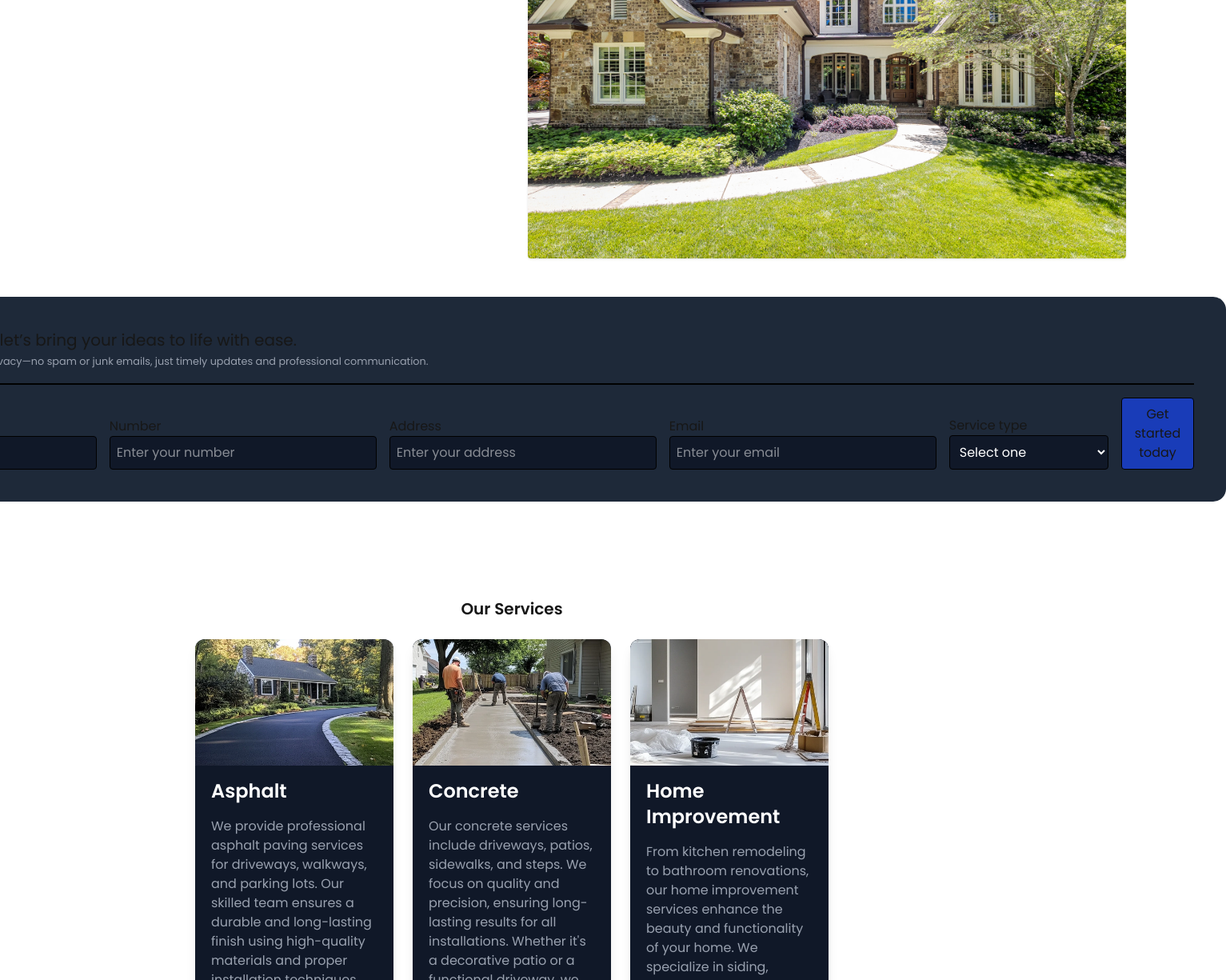
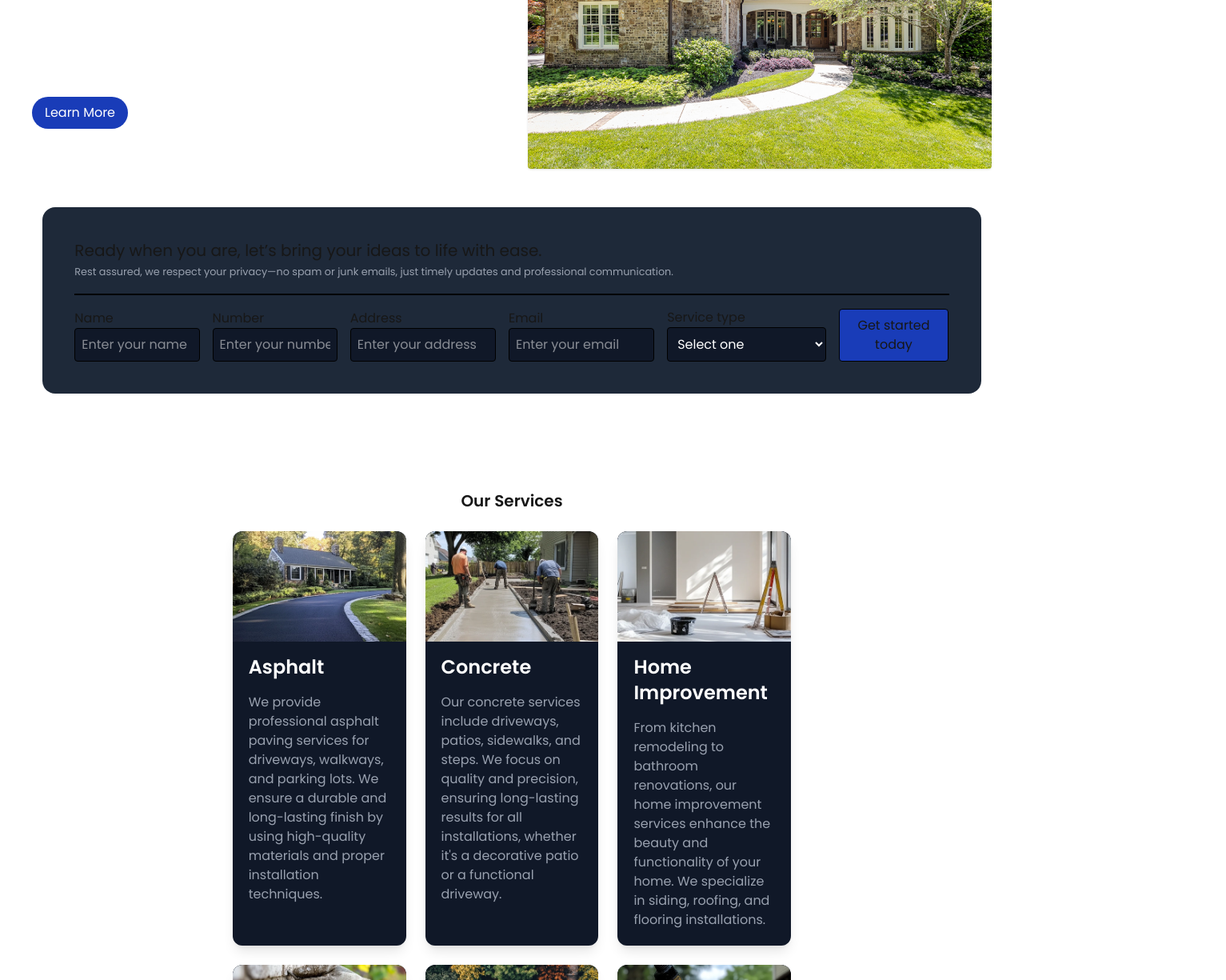
Before and after one commit to TonyRodriguez24/untitled-project, a Next.js app: page / in a window 1280 px wide. Shown: the part 280-1505 px from the top of the page at 80% size, 1533 px wide, since content can reach past the window. Built offline with nearby package versions, Linux system fonts and the light colour scheme.

Commit message:
edited contact form on home page, edited gallery on home

```diff
--- a/src/app/gallery/page.jsx
+++ b/src/app/gallery/page.jsx
@@ -138,7 +138,7 @@ export default function Gallery() {
           living spaces, and other modern upgrades.
         </p>
 
-        <div className="grid md:grid-cols-5 lg:grid-cols-6 place-items-center gap-2">
+        <div className="grid md:grid-cols-5 lg:grid-cols-4 place-items-center gap-2">
           {galleryInfo.map((item, idx) => (
             <figure key={idx}>
               <Image
--- a/src/app/globals.css
+++ b/src/app/globals.css
@@ -31,6 +31,7 @@ body {
 * {
   -webkit-user-select: none;
   user-select: none;
+  scroll-behavior: smooth;
 }
 
 a {
--- a/src/app/page.tsx
+++ b/src/app/page.tsx
@@ -12,12 +12,14 @@ export default function Home() {
         <LandingPage />
         <Services />
         <PageDivider
+          href={'/contact-us'}
           imageUrl={"/page-dividers/overhead-pavers.png"}
           title={"We’re Here to Make It Easy"}
           description={
             "Whether you’re starting a new project or just have a question, we are here to help."
           }
           CTA={"Reach Out to Us"}
+          customClass={"text-center"}
         />
         <Gallery />
         <Testimonials />
--- a/src/components/ContactForm.jsx
+++ b/src/components/ContactForm.jsx
@@ -31,7 +31,7 @@ export default function ContactForm() {
     <form
       onSubmit={handleSubmit}
       autoComplete="on"
-      className="flex flex-col gap-2 my-2 mx-3 lg:mx-0 p-10 rounded-2xl bg-gray-800 shadow-background shadow-2xl h-full w-fit justify-center items-start">
+      className="flex flex-col gap-2 my-2 mx-3 lg:mx-0 p-10 rounded-2xl bg-gray-800 shadow-background shadow-2xl justify-center items-start w-11/12">
       <header className="text-start">
         <h3 className="fw-bold text-xl">
           Ready when you are, let’s bring your ideas to life with ease.
@@ -44,8 +44,8 @@ export default function ContactForm() {
 
       <hr className="my-2 border-black w-full border-1"></hr>
 
-      <div className="flex flex-col lg:flex-row flex-wrap lg:flex-nowrap w-full gap-4 items-center lg:items-end">
-        <div className="flex flex-col w-4/5 lg:w-2/3">
+      <div className="flex flex-col lg:flex-row flex-wrap w-full h-fit gap-4 items-center lg:items-end">
+        <div className="flex flex-col w-4/5 lg:w-1/7">
           <label htmlFor="name">Name</label>
           <input
             className={styles}
@@ -57,7 +57,7 @@ export default function ContactForm() {
             value={formData.name}
           />
         </div>
-        <div className="flex flex-col w-4/5 lg:w-2/3">
+        <div className="flex flex-col w-4/5 lg:w-1/7">
           <label htmlFor="number">Number</label>
           <input
             className={styles}
@@ -70,7 +70,7 @@ export default function ContactForm() {
             autoComplete="tel"
           />
         </div>
-        <div className="flex flex-col w-4/5 lg:w-2/3">
+        <div className="flex flex-col w-4/5 lg:w-1/6">
           <label htmlFor="address">Address</label>
           <input
             className={styles}
@@ -82,7 +82,7 @@ export default function ContactForm() {
             value={formData.address}
           />
         </div>
-        <div className="flex flex-col w-4/5 lg:w-2/3">
+        <div className="flex flex-col w-4/5 lg:w-1/6">
           <label htmlFor="email">Email</label>
           <input
             className={styles}
@@ -94,7 +94,7 @@ export default function ContactForm() {
             value={formData.email}
           />
         </div>
-        <div className="flex flex-col w-4/5 lg:w-2/3">
+        <div className="flex flex-col w-4/5 lg:w-fit">
           <label htmlFor="service">Service type</label>
           <select
             className={styles}
@@ -113,7 +113,7 @@ export default function ContactForm() {
             <option value="paver_sealing">Paver Sealing</option>
           </select>
         </div>
-        <button className="bg-blue-800 py-2 px-4 border-1 my-4  lg:my-0 border-black rounded-sm w-4/5 h-fit cursor-pointer ">
+        <button className="bg-blue-800 py-2 px-4 border-1 my-4  lg:my-0 border-black rounded-sm  w-4/5 lg:w-1/8 h-fit cursor-pointer ">
           Get started today
         </button>
       </div>
--- a/src/components/home-page/HeroHeader.jsx
+++ b/src/components/home-page/HeroHeader.jsx
@@ -1,25 +1,28 @@
 import Image from "next/image";
+import Link from "next/link";
 
 export default function HeroHeader() {
   return (
     <div className="w-full flex justify-center sm:px-8 lg:px-10">
-      <div className="grid grid-cols-1 lg:grid-cols-12 gap-10 max-w-screen-2xl w-full items-stretch py-10">
+      <div className="grid grid-cols-1 lg:grid-cols-12 lg:gap-10 max-w-screen-2xl w-full items-stretch lg:py-10">
         {/* Text Section */}
-        <div className="col-span-12 lg:col-span-6 flex flex-col justify-center gap-4 lg:gap-6 text-white">
-          <h1 className="text-5xl lg:text-5xl font-extrabold select-none">
+        <div className="p-3 lg:p-0 col-span-12 lg:col-span-6 flex flex-col justify-center gap-4 lg:gap-6 text-white h-[calc(100dvh-64px)] lg:h-auto">
+          <h1 className="text-5xl font-extrabold select-none">
             Get started on building the home of your dreams today
           </h1>
           <p className="text-lg lg:text-xl select-none">
             Long Island's top general contractor, delivering industry-leading
             results for over 35 years.
           </p>
-          <button className="btn bg-blue-800 px-4 py-2 rounded-4xl text-white hover:bg-blue-700 transition cursor-pointer w-fit">
+          <Link
+            href={"#services"}
+            className="btn bg-blue-800 px-4 py-2 rounded-4xl text-white hover:bg-blue-700 transition cursor-pointer w-fit">
             Learn More
-          </button>
+          </Link>
         </div>
 
         {/* Image Section */}
-        <div className="col-span-12 lg:col-span-6 flex justify-center">
+        <div className="col-span-12 lg:col-span-6 justify-center hidden lg:flex">
           <Image
             src={"/sample_image.jpg"}
             alt={"random"}
--- a/src/components/home-page/Services.jsx
+++ b/src/components/home-page/Services.jsx
@@ -4,10 +4,10 @@ import Link from "next/link";
 
 export default function Services() {
   return (
-    <div className="flex flex-col items-center p-4 lg:p-20">
+    <section id = "services" className="flex flex-col items-center p-4 lg:p-20">
       <h2 className="text-xl font-bold text-center">Our Services</h2>
 
-      <div className="grid grid-cols-1 md:grid-cols-2 lg:grid-cols-3 gap-6 p-6 lg:w-3/4">
+      <div className="grid grid-cols-1 sm:grid-cols-2 lg:grid-cols-3 gap-6 p-6 w-11/12 lg:w-full xl:w-2/3">
         {services.map((service) => (
           <div
             key={service.id}
@@ -16,7 +16,7 @@ export default function Services() {
               <Image
                 src={service.image}
                 alt={service.name}
-                width={400}
+                width={300}
                 height={200}
                 className="w-full rounded-t-xl cursor-pointer hover:opacity-60 transition"
               />
@@ -34,6 +34,6 @@ export default function Services() {
           </div>
         ))}
       </div>
-    </div>
+    </section>
   );
 }
--- a/src/components/layout/PageDivider.jsx
+++ b/src/components/layout/PageDivider.jsx
@@ -1,18 +1,13 @@
-export default function PageDivider({ imageUrl, title, description, CTA }) {
+export default function PageDivider({ imageUrl, title, description, href, CTA, customClass }) {
   return (
     <div
-      className="w-full my-5 bg-cover bg-center bg-no-repeat"
-      style={{ backgroundImage: `url(${imageUrl})`, backgroundSize: 'cover' }}>
+      className={`w-full my-5 bg-cover bg-center bg-no-repeat`}
+      style={{ backgroundImage: `url(${imageUrl})`, backgroundSize: "cover" }}>
       <div className="w-full bg-black/75 flex flex-col items-center justify-center py-16 px-4">
-        <h3 className="text-2xl font-bold text-white mb-2">
-          {title}
-        </h3>
-        <p>
-          Whether you’re starting a new project or just have a question, we are
-          here to help.
-        </p>
+        <h3 className="text-2xl font-bold text-white mb-2">{title}</h3>
+        <p className={`${customClass}`}>{description}</p>
         <a
-          href="/contact-us"
+          href={href}
           className="bg-amber-700 hover:bg-amber-500 text-white mt-2 px-3 py-2 rounded transition">
           {CTA}
         </a>
--- a/src/data/servicesInfo.js
+++ b/src/data/servicesInfo.js
@@ -4,7 +4,7 @@ export const services = [
         name: "Asphalt",
         link: "asphalt",
         image: "/home_page/icon-group/asphalt.webp",
-        cardDescription: 'We provide professional asphalt paving services for driveways, walkways, and parking lots. Our skilled team ensures a durable and long-lasting finish using high-quality materials and proper installation techniques. Contact us for a consultation.',
+        cardDescription: 'We provide professional asphalt paving services for driveways, walkways, and parking lots. We ensure a durable and long-lasting finish by using high-quality materials and proper installation techniques.',
         subServices: [
             {
                 name: "Driveway Installation",
@@ -81,7 +81,7 @@ export const services = [
         name: "Concrete",
         link: "concrete",
         image: "/home_page/icon-group/concrete.webp",
-        cardDescription: "Our concrete services include driveways, patios, sidewalks, and steps. We focus on quality and precision, ensuring long-lasting results for all installations. Whether it's a decorative patio or a functional driveway, we deliver exceptional craftsmanship.",
+        cardDescription: "Our concrete services include driveways, patios, sidewalks, and steps. We focus on quality and precision, ensuring long-lasting results for all installations, whether it's a decorative patio or a functional driveway.",
         subServices: [
             {
                 name: "Driveway Installation",
@@ -156,7 +156,7 @@ export const services = [
         name: "Home Improvement",
         link: "home-improvement",
         image: "/home_page/icon-group/home_improvement.webp",
-        cardDescription: "From kitchen remodeling to bathroom renovations, our home improvement services enhance the beauty and functionality of your home. We specialize in siding, roofing, and flooring installations, delivering quality results tailored to your needs.",
+        cardDescription: "From kitchen remodeling to bathroom renovations, our home improvement services enhance the beauty and functionality of your home. We specialize in siding, roofing, and flooring installations.",
         subServices: [
             {
                 name: "Kitchen Remodeling",
```
Also changed, not shown: src/components/home-page/Gallery.jsx (+15 -4 lines).
